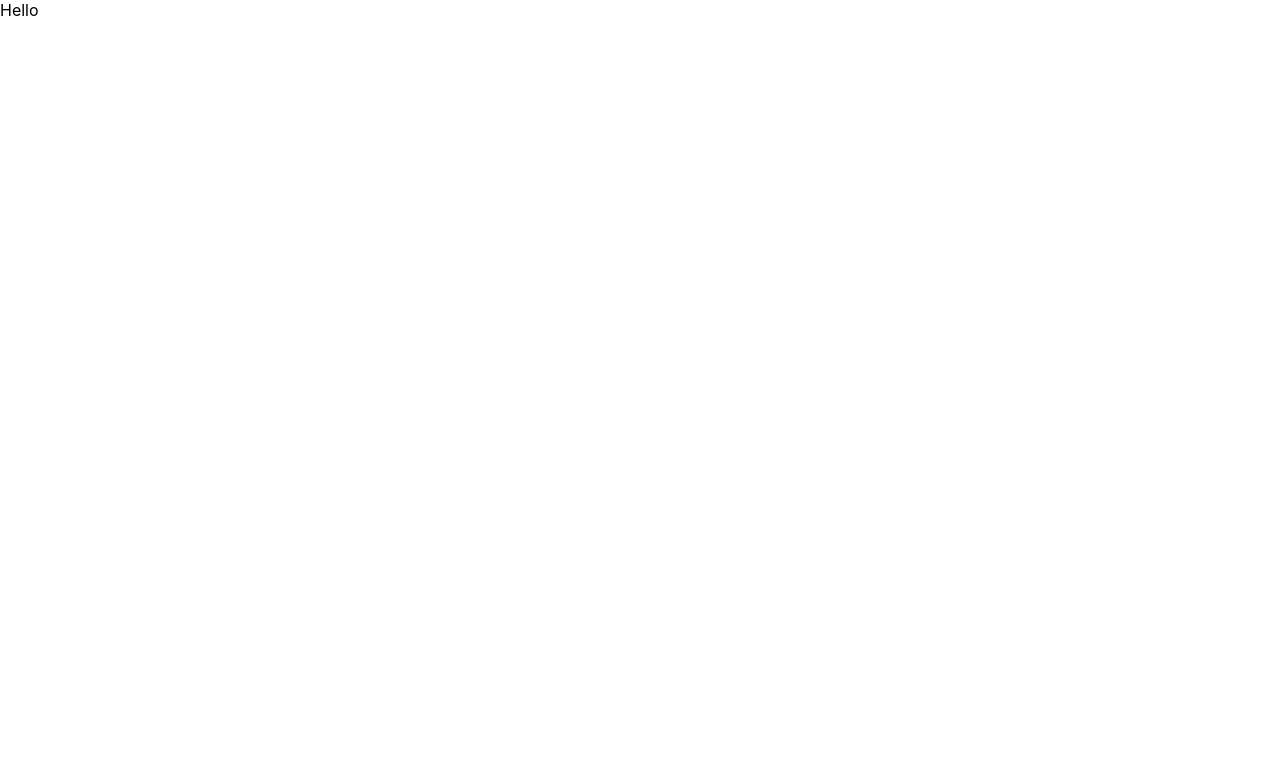
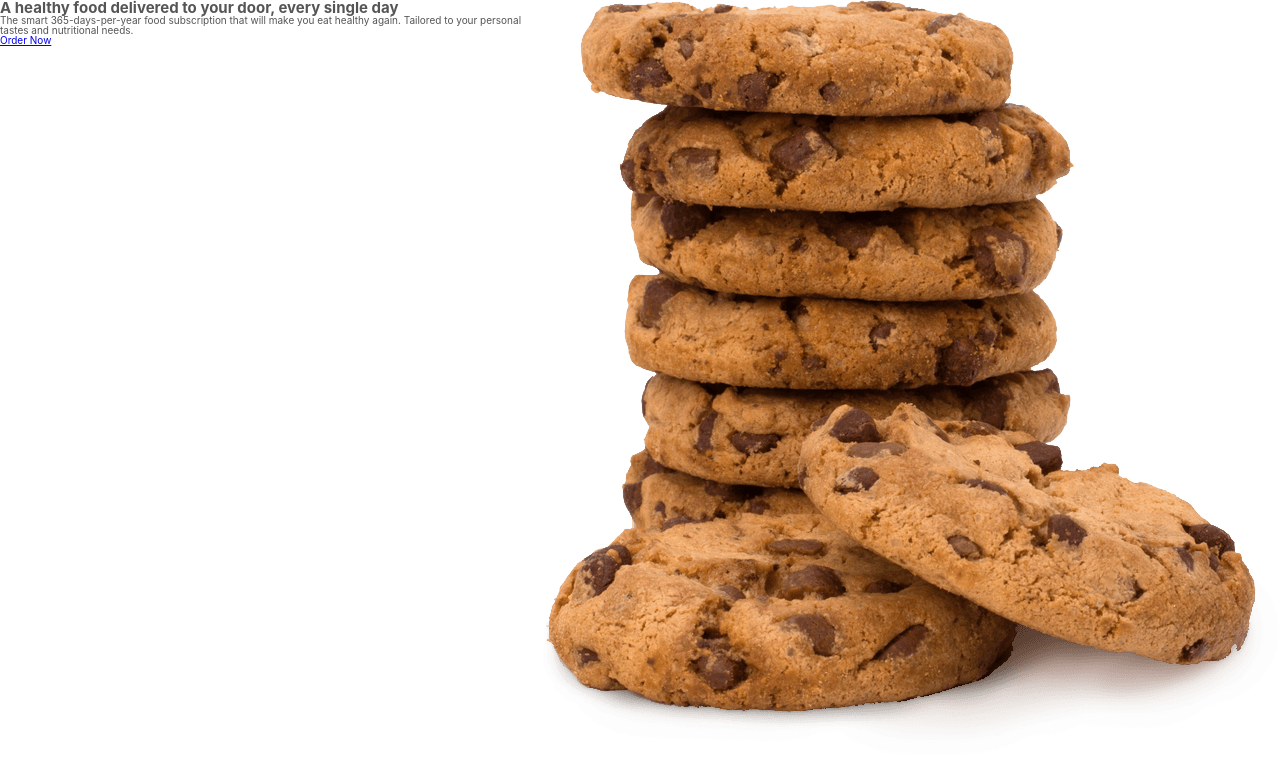
Before and after one commit to abhi640/homelybaked, a React (Create React App) app: page / in a window 1280 px wide. Shown: the top 770 px of the page. Built offline with nearby package versions, Linux system fonts and the light colour scheme.

Commit message:
Hero Section content included

```diff
--- a/public/index.html
+++ b/public/index.html
@@ -24,7 +24,25 @@
       work correctly both with client-side routing and a non-root public URL.
       Learn how to configure a non-root public URL by running `npm run build`.
     -->
-    <title>React App</title>
+    <style>
+      * {
+        padding: 0;
+        margin: 0;
+        box-sizing: border-box;
+      }
+
+      html {
+        font-size: 62.5%;
+      }
+
+      body {
+        font-family: sans-serif;
+        line-height: 1;
+        font-weight: 400;
+        color: #555;
+      }
+    </style>
+    <title>Homely Baked</title>
   </head>
   <body>
     <noscript>You need to enable JavaScript to run this app.</noscript>
--- a/src/App.js
+++ b/src/App.js
@@ -1,9 +1,10 @@
 import logo from "./logo.svg";
 import "./App.css";
-import Navbar from "./components/navbar/Navbar";
+
+import Hero from "./components/hero/hero";
 
 function App() {
-  return <Navbar />;
+  return <Hero />;
 }
 
 export default App;
--- /dev/null
+++ b/src/components/hero/hero.css
@@ -0,0 +1,10 @@
+.hero {
+  max-width: 130rem;
+  margin: 0 auto;
+  display: grid;
+  grid-template-columns: 1fr 1fr;
+}
+
+.hero-img {
+  width: 100%;
+}
--- /dev/null
+++ b/src/components/hero/hero.js
@@ -0,0 +1,25 @@
+import cookiepic from "../../images/cookies3.webp";
+import "./hero.css";
+
+const Hero = () => (
+  <section className="section-hero">
+    <div className="hero">
+      <div className="hero-text-box">
+        <h1 className="heading-primary">
+          A healthy food delivered to your door, every single day
+        </h1>
+        <p className="hero-description">
+          The smart 365-days-per-year food subscription that will make you eat
+          healthy again. Tailored to your personal tastes and nutritional needs.
+        </p>
+        <a href="#" className="btn">
+          Order Now
+        </a>
+      </div>
+      <div className="hero-img-box">
+        <img src={cookiepic} />
+      </div>
+    </div>
+  </section>
+);
+export default Hero;
--- a/src/components/navbar/Navbar.js
+++ b/src/components/navbar/Navbar.js
@@ -1,5 +1,33 @@
 import react from "react";
+import "./navbar.css";
 
-const Navbar = () => <div>Hello</div>;
+const Navbar = () => (
+  <nav class="navbar">
+    <div class="logo">Homely Baked</div>
+
+    <ul class="nav-links">
+      <input type="checkbox" id="checkbox_toggle" />
+      <label for="checkbox_toggle" class="hamburger">
+        &#9776;
+      </label>
+
+      <div class="menu">
+        <li>
+          <a href="/">Home</a>
+        </li>
+        <li>
+          <a href="/">About Us</a>
+        </li>
+
+        <li>
+          <a href="/">Products</a>
+        </li>
+        <li>
+          <a href="/">Contact Us</a>
+        </li>
+      </div>
+    </ul>
+  </nav>
+);
 
 export default Navbar;
--- /dev/null
+++ b/src/components/navbar/navbar.css
@@ -0,0 +1,85 @@
+/* NAVBAR STYLING STARTS */
+.navbar {
+  display: flex;
+  align-items: center;
+  justify-content: space-between;
+  padding: 10px 50px;
+  background-color: #5a2c22;
+  color: #efe2b2;
+}
+
+.nav-links a {
+  color: #efe2b2;
+  text-decoration: none;
+}
+ul {
+  list-style-type: none;
+}
+
+/* LOGO */
+
+.logo {
+  font-size: 32px;
+}
+/* NAVBAR MENU */
+.menu {
+  display: flex;
+  gap: 1em;
+  font-size: 16px;
+}
+.menu li:hover {
+  background-color: #84563c;
+  border-radius: 5px;
+  transition: 0.3s ease;
+}
+.menu li {
+  padding: 5px 14px;
+}
+/* DROPDOWN MENU */
+.services {
+  position: relative;
+}
+
+input[type="checkbox"] {
+  display: none;
+}
+/*HAMBURGER MENU*/
+.hamburger {
+  display: none;
+  font-size: 24px;
+  user-select: none;
+}
+/* APPLYING MEDIA QUERIES */
+@media (max-width: 768px) {
+  .menu {
+    display: none;
+    position: absolute;
+    background-color: teal;
+    right: 0;
+    left: 0;
+    text-align: center;
+    padding: 16px 0;
+  }
+  .menu li:hover {
+    display: inline-block;
+    background-color: #e93e0a;
+    transition: 0.3s ease;
+  }
+  .menu li + li {
+    margin-top: 12px;
+  }
+  input[type="checkbox"]:checked ~ .menu {
+    display: block;
+  }
+  .hamburger {
+    display: block;
+  }
+  .dropdown {
+    left: 50%;
+    top: 30px;
+    transform: translateX(35%);
+  }
+  .dropdown li:hover {
+    background-color: #4c9e9e;
+  }
+}
```
Also changed, not shown: src/images/cookies3.webp (added).
